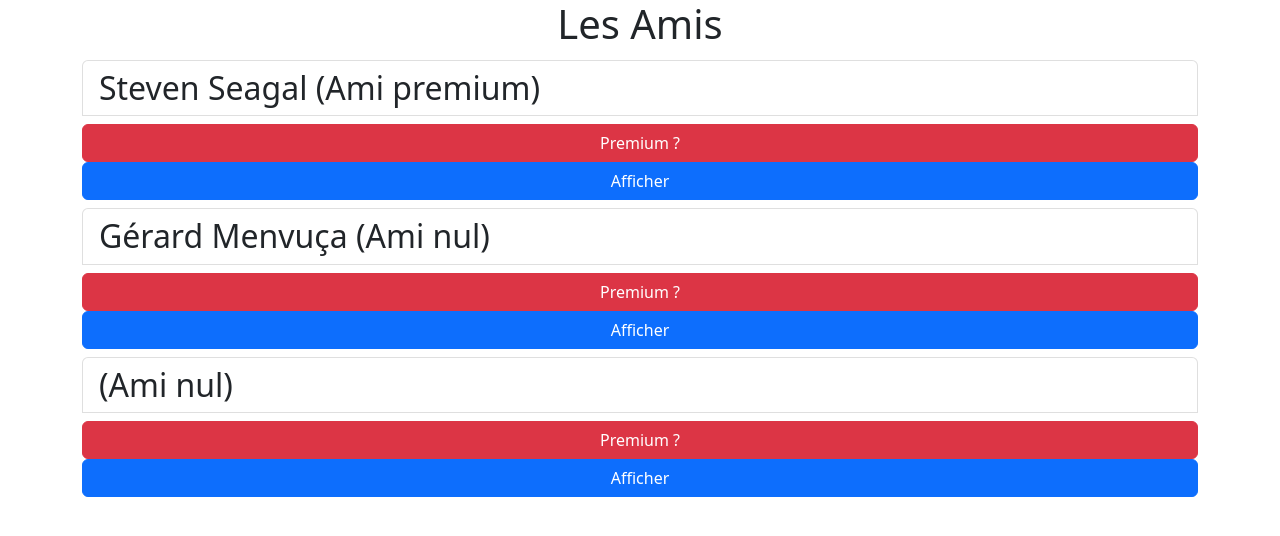
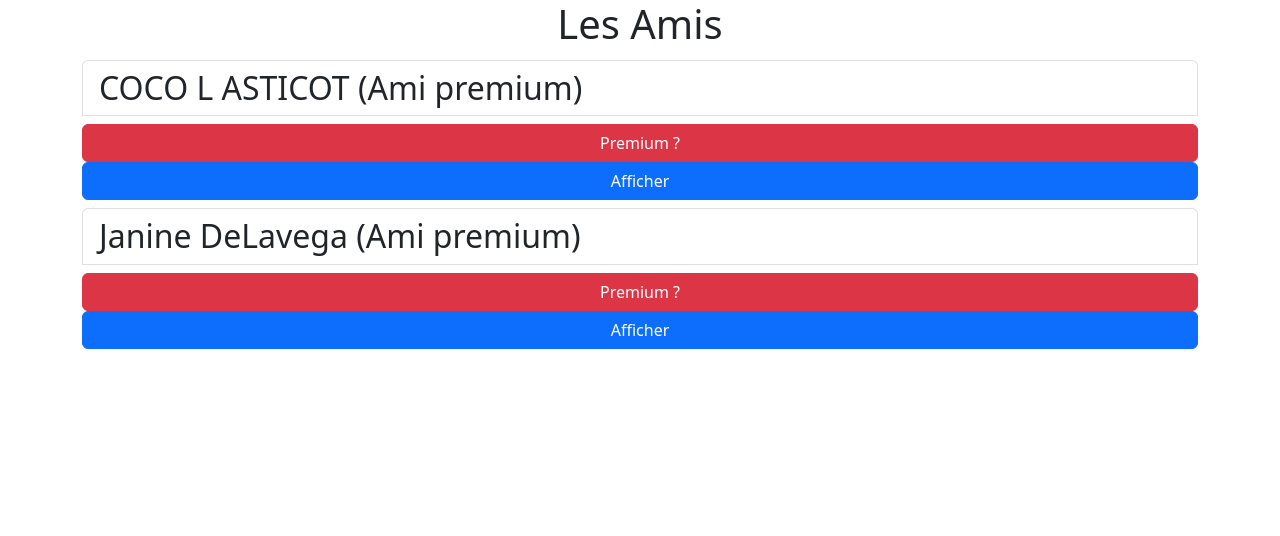
Before and after one commit to laetitiaDEL/vue-cli_cda, a Vue app: page / in a window 1280 px wide. Shown: the top 536 px of the page. Built offline with nearby package versions, Linux system fonts and the light colour scheme.

Commit message:
component commu props + v-for

```diff
--- a/src/App.vue
+++ b/src/App.vue
@@ -2,9 +2,9 @@
   <!-- <div class="container"> -->
     <h1 class="text-center">Les Amis</h1>
     <ul class="list-group">
-      <un-ami leNom="Steven Seagal" lePhone="1234567" leMail="steven@seagal.com" premium="1"></un-ami>
-      <un-ami leNom="Gérard Menvuça" lePhone="0987654" leMail="gérard@menvuca.com" premium="0"></un-ami>
-      <un-ami lePhone="0987654" leMail="gérard@menvuca.com" premium="1000"></un-ami>
+      <un-ami v-for="unAmi in lesAmis" v-bind:key="unAmi.id" v-bind:leNom="unAmi.name" v-bind:lePhone="unAmi.phone" v-bind:leMail="unAmi.email" v-bind:premium=true></un-ami>
+      <!--<un-ami leNom="Gérard Menvuça" lePhone="0987654" leMail="gérard@menvuca.com" premium="0"></un-ami>
+      <un-ami lePhone="0987654" leMail="gérard@menvuca.com" premium="1000"></un-ami>-->
     </ul>
   <!-- </div> -->
 </template>
--- a/src/components/UnAmi.vue
+++ b/src/components/UnAmi.vue
@@ -1,7 +1,7 @@
 <template>
     <div class="container my-1">
         <ul class="list-group">
-            <h2 class="list-group-item">{{leNom}} {{premiumData ==='1'? '(Ami premium)':'(Ami nul)'}}</h2>
+            <h2 class="list-group-item">{{leNom}} {{premiumData ? '(Ami premium)':'(Ami nul)'}}</h2>
             <button @click="afficherPremium" class="btn btn-danger">Premium ?</button>
             <button @click="afficherDetails" class="btn btn-primary">{{detailsVisibles? 'Masquer': 'Afficher'}}</button>
             <ul v-if="detailsVisibles" class="list-group">
@@ -34,21 +34,21 @@ export default {
             required:true
         },
         premium:{
-            type:String,
+            type:Boolean,
             required:false,
-            default:'0',
-            validator: function(value){return value==='1' || value==='0'}
+            default:false,
+            //validator: function(value){return value==='1' || value==='0'}
         }
     },
     data(){
         return{
             detailsVisibles:false,
-            unPote:{
+            /*unPote:{
                 id:'jojo',
                 name:"jojoLeBarjo",
                 phone:'123 12346 24',
                 email:'jojo@barjo.com',
-            },
+            },*/
             // Pour contourner le pb des props on passe par une data, elle on pourra la modifier dans ce composant
             premiumData: this.premium
         }
@@ -58,12 +58,7 @@ export default {
             this.detailsVisibles = !this.detailsVisibles;
         },
         afficherPremium(){
-            if(this.premiumData ==='1'){
-                this.premiumData = '0';
-            }
-            else{
-                this.premiumData = '1';
-            }
+            this.premiumData = !this.premiumData;
         }
     },
 }
```
